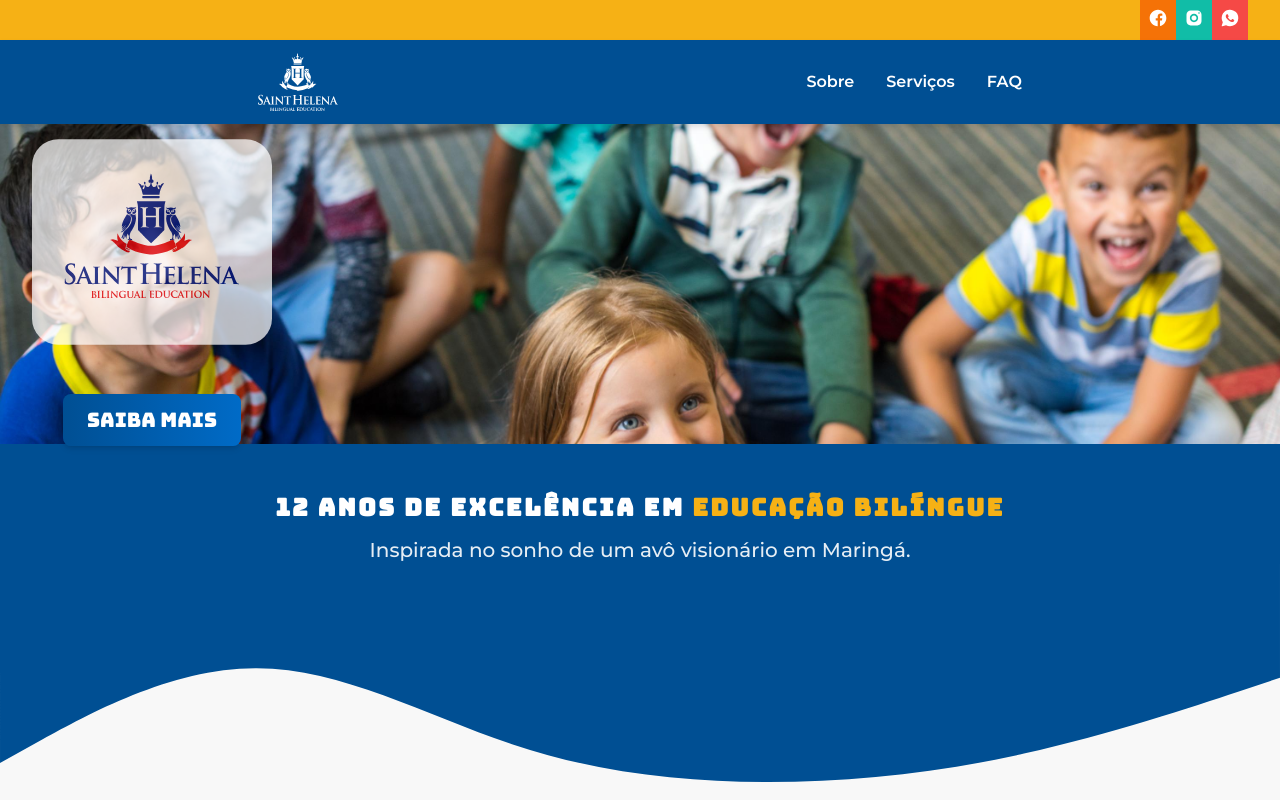
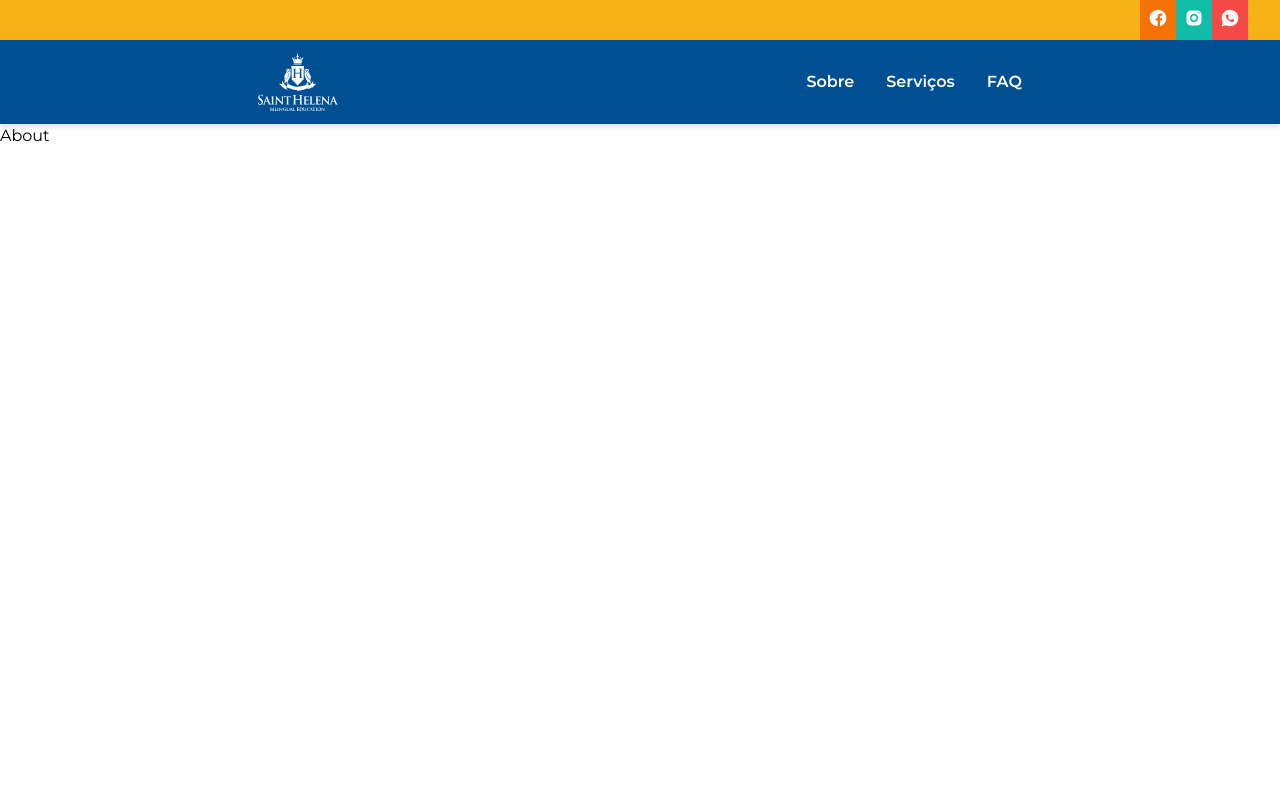
Before and after one commit to ItamarJoire/saint-helena, a React (Vite) app: page /sobre in a window 1280 px wide. Shown: the top 800 px of the page. Built offline with nearby package versions, Linux system fonts and the light colour scheme.

Commit message:
Routes completed

```diff
--- a/package.json
+++ b/package.json
@@ -15,6 +15,7 @@
     "react": "^18.2.0",
     "react-dom": "^18.2.0",
     "react-icons": "^5.0.1",
+    "react-router-dom": "^6.22.1",
     "react-scroll": "^1.9.0",
     "react-toastify": "^10.0.4",
     "swiper": "^11.0.6"
--- a/src/App.jsx
+++ b/src/App.jsx
@@ -1,7 +1,4 @@
-import { ToastContainer } from "react-toastify"
-import 'react-toastify/dist/ReactToastify.css'
-
-import { Home } from "./pages/home"
+import { RoutesApp } from "./routes"
 
 import { Whats } from "./containers"
 
@@ -9,8 +6,7 @@ export function App() {
   return (
     <>
       <Whats />
-      <ToastContainer autoClose={2000} theme="dark" pauseOnHover={false} closeOnClick={true} />
-      <Home />
+      <RoutesApp />
     </>
   )
 }
--- a/src/components/about.jsx
+++ /dev/null
@@ -1,18 +0,0 @@
-import { Grid } from "../containers"
-
-export function About(){
-  return(
-    <div className="">
-    <Grid>
-      <section id="about" className=" rounded-t-md">
-        <div>
-          <h2 className="mt-4 text-base font-bold text-center tracking-wide text-primary uppercase">Quem somos</h2>
-          <p className="mt-4 p-2 text-[#9e9e9e] text-lg text-center leading-7">
-          Bem-vindo à <span className="font-bold">Dinar Decor</span>, onde transformamos residências em verdadeiras obras de arte. Acreditamos que cada lar é uma expressão única do estilo e personalidade de seus moradores.<br/><br/> Nossa missão é oferecer soluções de decoração que transcendem o comum, utilizando mármores esculpidos para criar ambientes que não apenas encantam visualmente, mas também elevam a experiência de viver em cada espaço.
-          </p>
-        </div>
-      </section>
-    </Grid>
-    </div>
-  )
-}
--- a/src/components/headerContact.jsx
+++ b/src/components/headerContact.jsx
@@ -3,7 +3,7 @@ import IconWhatsApp from '../assets/whats.svg'
 import IconFacebook from '../assets/face.svg'
 export function HeaderContact(){
   return(
-    <div className="bg-secondary-yellow h-10 flex flex-row-reverse px-8">
+    <section className="bg-secondary-yellow h-10 flex flex-row-reverse px-8">
       <div className="bg-[#F54946] h-full p-2">
       <img src={IconWhatsApp} alt="" className="size-5"/>
       </div>
@@ -13,7 +13,6 @@ export function HeaderContact(){
       <div className="bg-[#F57207] h-full p-2">
         <img src={IconFacebook} alt="" className="size-5"/>
       </div>
-
-    </div>
+    </section>
   )
 }
--- a/src/components/hero.jsx
+++ b/src/components/hero.jsx
@@ -1,5 +1,7 @@
+import { Link } from 'react-router-dom'
+
 import LogoContainer from '../assets/logo-container.svg'
-import { Grid } from '../containers';
+import { Grid } from '../containers'
 
 export function Hero() {
   return (
@@ -7,11 +9,13 @@ export function Hero() {
       <section className=" pt-20 flex items-center justify-center w-full bg-hero-pattern bg-no-repeat bg-center bg-cover md:justify-start md:pt-0 md:h-[40vh] lg:h-[70vh]">
           <div className="m-4 text-center px-4 py-8  rounded-xl sm:max-w-[60%]  lg:max-w-[40%] lg:mx-0 lg:ml-16 lg:px-8">
           <div>
-            <img className='size-60 opacity-80' src={LogoContainer} alt="" />
+            <img className='size-60 opacity-90' src={LogoContainer} alt="" />
           </div>
-            <button className="font-['Bungee'] mt-8 text-xl  shadow-md  font-medium rounded-lg px-6 py-3 bg-gradient-to-r from-primary to-primary-light text-white hover:opacity-90 duration-200">
-              Saiba mais
-            </button>
+           <Link to='/sobre'>
+              <button className="font-['Bungee'] mt-8 text-xl  shadow-md  font-medium rounded-lg px-6 py-3 bg-gradient-to-r from-primary to-primary-light text-white hover:opacity-90 duration-200">
+                Saiba mais
+              </button>
+            </Link>
           </div>
 
       </section>
--- a/src/components/index.jsx
+++ b/src/components/index.jsx
@@ -1,5 +1,4 @@
 export { Header } from './header'
-export { About } from './about'
 export { Hero } from './hero'
 export { Footer } from './footer'
 export { Services } from './services'
--- a/src/components/services.jsx
+++ b/src/components/services.jsx
@@ -1,5 +1,7 @@
-import { Grid } from "../containers";
-import { Carousel } from "./carousel";
+import { Link } from "react-router-dom"
+
+import { Grid } from "../containers"
+import { Carousel } from "./carousel"
 
 export function Services(){
   return(
@@ -13,9 +15,11 @@ export function Services(){
 
           <Carousel />
 
-          <button className="font-['Bungee'] mt-4 text-xl text-center shadow-md  font-medium rounded-lg px-6 py-3 bg-gradient-to-r from-secondary-yellow to-secondary-yellow-dark text-white hover:opacity-90 duration-200">
+          <Link to='/contato-com-a-natureza'>
+            <button className="font-['Bungee'] mt-4 text-xl text-center shadow-md  font-medium rounded-lg px-6 py-3 bg-gradient-to-r from-secondary-yellow to-secondary-yellow-dark text-white hover:opacity-90 duration-200">
               Saiba mais
-          </button>
+            </button>
+          </Link>
         </Grid>
       </section>
     </div>
--- /dev/null
+++ b/src/pages/about.jsx
@@ -0,0 +1,7 @@
+export function About(){
+  return(
+    <div>
+      <h1>About</h1>
+    </div>
+  )
+}
--- a/src/pages/home.jsx
+++ b/src/pages/home.jsx
@@ -1,10 +1,8 @@
-import { Header, Hero, HeaderContact, Services } from "../components";
+import { Hero, Services } from "../components";
 
 export function Home(){
   return(
     <>
-      <HeaderContact />
-      <Header />
       <Hero />
       <Services />
       <div className="h-[80vh]">
--- /dev/null
+++ b/src/pages/index.jsx
@@ -0,0 +1,3 @@
+export { Home } from './home'
+export { Nature } from './nature'
+export { About } from './about'
--- /dev/null
+++ b/src/pages/nature.jsx
@@ -0,0 +1,7 @@
+export function Nature(){
+  return(
+    <div >
+      <h1 className="text-black relative top-40">Natureza</h1>
+    </div>
+  )
+}
--- /dev/null
+++ b/src/routes.jsx
@@ -0,0 +1,21 @@
+import { BrowserRouter, Routes, Route } from 'react-router-dom'
+
+import { Home, Nature, About } from './pages'
+
+import { Header, HeaderContact } from "./components"
+
+export function RoutesApp() {
+  return (
+    <BrowserRouter>
+      <HeaderContact />
+      <Header />
+
+      <Routes>
+        <Route path='*' element={<Home />} />
+        <Route path="/" element={<Home />} />
+        <Route path="/contato-com-a-natureza" element={<Nature />} />
+        <Route path="/sobre" element={<About />} />
+      </Routes>
+    </BrowserRouter>
+  )
+}
```
Also changed, not shown: 1 other file (tests, documents, lock files or other folders).
